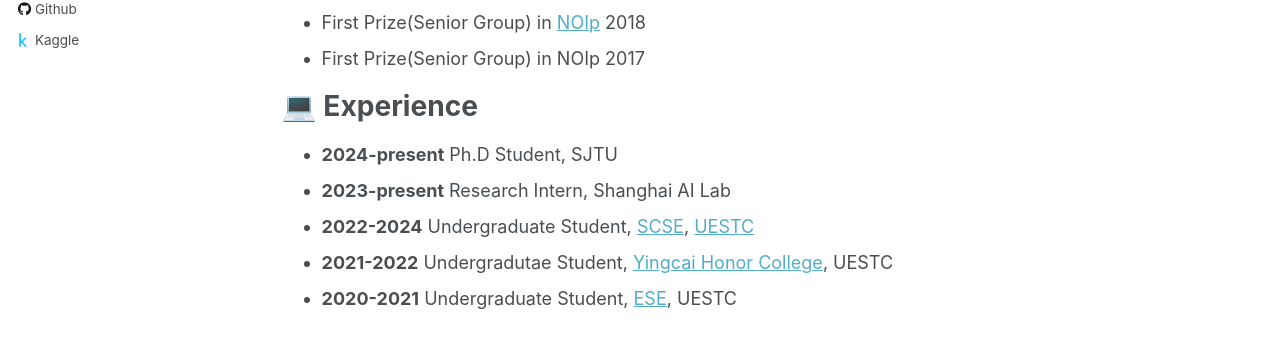
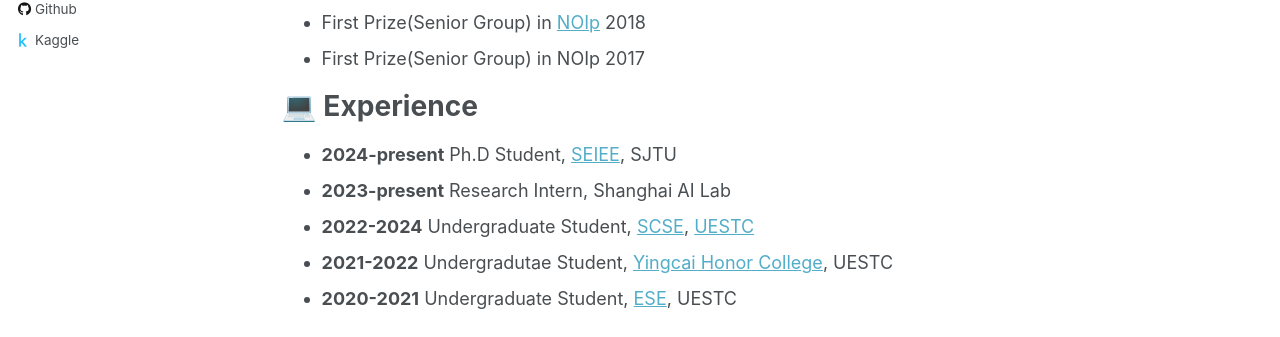
Before and after one commit to zmliao/zmliao.github.io, a Jekyll site: the page built from _pages/about.md, in a window 1280 px wide and 1200 px high. Shown: the part 471-808 px from the top of the window. Built offline with Jekyll 4.4.1, drawn with Linux system fonts in a browser that asks for light colours.

Commit message:
Update about.md

```diff
--- a/_pages/about.md
+++ b/_pages/about.md
@@ -20,7 +20,7 @@ My research topic lies in High Performance Computing. I am also interested in Co
 + First Prize(Senior Group) in NOIp 2017
 
 # 💻 Experience
-+ **2024-present** Ph.D Student, SJTU
++ **2024-present** Ph.D Student, [SEIEE](https://www.seiee.sjtu.edu.cn), SJTU
 + **2023-present** Research Intern, Shanghai AI Lab
 + **2022-2024** Undergraduate Student, [SCSE](https://www.scse.uestc.edu.cn/), [UESTC](https://www.uestc.edu.cn/)
 + **2021-2022** Undergradutae Student, [Yingcai Honor College](https://www.yingcai.uestc.edu.cn), UESTC
```
